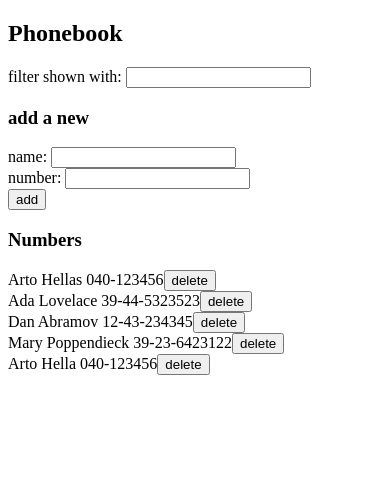
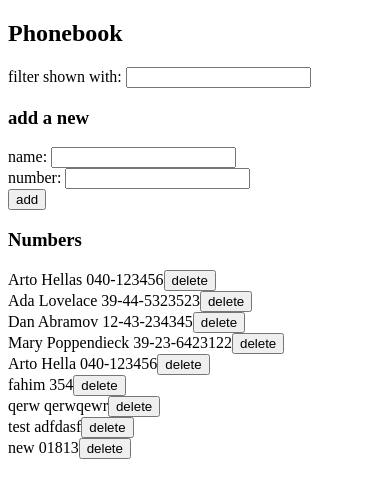
Before and after one commit to sm-mostafajamal/Fullstack_Open, a React (Create React App) app in the folder part2/the_phonebook/: page / in a window 390 px wide. Shown: the top 498 px of the page. Built offline with nearby package versions, Linux system fonts and the light colour scheme; data requests are answered from the project's data file.

Commit message:
2.19: Phonebook step11

```diff
--- a/part2/the_phonebook/db.json
+++ b/part2/the_phonebook/db.json
@@ -24,6 +24,26 @@
       "name": "Arto Hella",
       "number": "040-123456",
       "id": 5
+    },
+    {
+      "name": "fahim ",
+      "number": "354",
+      "id": 6
+    },
+    {
+      "name": "qerw",
+      "number": "qerwqewr",
+      "id": 7
+    },
+    {
+      "name": "test",
+      "number": "adfdasf",
+      "id": 8
+    },
+    {
+      "name": "new",
+      "number": "01813",
+      "id": 9
     }
   ]
 }
--- a/part2/the_phonebook/src/App.js
+++ b/part2/the_phonebook/src/App.js
@@ -1,15 +1,18 @@
+import './index.css'
+
 import { useState, useEffect } from 'react';
 import Filter from './Components/Filter';
 import PersonForm from './Components/PersonForm';
 import Persons from './Components/Persons';
 import contactServices from './services/persons';
-
+import Notification  from './Components/Notification';
 
 const App = () => {
   const [persons, setPersons] = useState([])
   const [newName, setNewName] = useState('')
   const [number, setNumber] = useState('')
   const [showAll, setShowAll] = useState('')
+  const [addedMsg, setAddedMsg] = useState(null)
 
   useEffect(()=> {
     contactServices
@@ -28,6 +31,8 @@ const App = () => {
         .update(searchedContact.id, updateContact)
         .then(updateContact => {
           setPersons(persons.map(p => p.id !== searchedContact.id ? p : updateContact))
+          setAddedMsg(()=> `Updated ${searchedContact.name}`)
+          setTimeout(()=>setAddedMsg(null), 5000)
           setNewName('')
           setNumber('')
         })
@@ -43,6 +48,8 @@ const App = () => {
       .create(newContact)
       .then(contactData => {
           setPersons(persons.concat(contactData))
+          setAddedMsg(()=> `Added ${newContact.name}`)
+          setTimeout(()=>setAddedMsg(null), 5000)
           setNewName('')
           setNumber('')
         })
@@ -50,20 +57,23 @@ const App = () => {
     }
   }
 
+
+
   const personName  = persons.filter(person => ((person.name.toLowerCase()).includes(showAll.toLowerCase())) && person)
 
   const contactToShow = showAll === '' ? persons : personName
-
 
   return (
     <div>
       <h2>Phonebook</h2>
 
+      <Notification message={addedMsg} />
       <Filter showAll={showAll} setShowAll = {setShowAll} />
 
       <h3>add a new</h3>
 
       <PersonForm newName={newName} number={number} addContact={addContact} setNewName={setNewName} setNumber={setNumber} />
+
 
       <h3>Numbers</h3>
 
--- /dev/null
+++ b/part2/the_phonebook/src/Components/Notification.js
@@ -0,0 +1,14 @@
+// import '../index.css'
+
+const Notification =({message})=>{
+
+    if(message === null){
+        return null
+    }
+
+    return <div className="addedAndUpdated">
+                {message}
+            </div>
+}
+
+export default Notification
--- /dev/null
+++ b/part2/the_phonebook/src/index.css
@@ -0,0 +1,19 @@
+.addedAndUpdated {
+    color: green;
+    background: lightgrey;
+    font-size: 20px;
+    border-style: solid;
+    border-radius: 5px;
+    padding: 10px;
+    margin-bottom: 10px;
+  }
+
+.error {
+    color: red;
+    background: lightgrey;
+    font-size: 20px;
+    border-style: solid;
+    border-radius: 5px;
+    padding: 10px;
+    margin-bottom: 10px;
+  }
```
